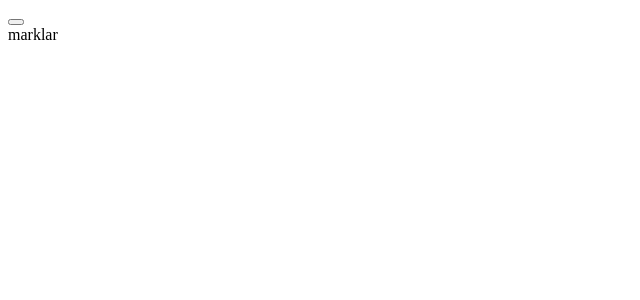
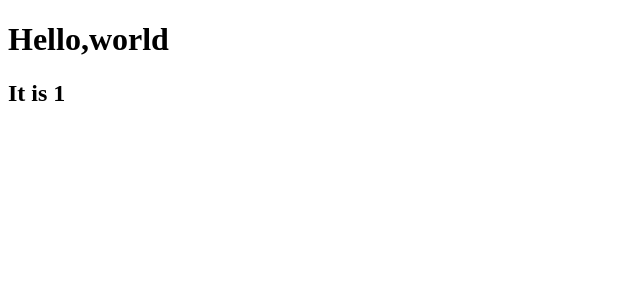
Before and after one commit to lzyup/React, a React (Create React App) app in the folder react-tutorial/: page / in a window 1280 px wide. Shown: the top 300 px of the page, without its empty margins (0-640 px from the left). Built offline with nearby package versions, Linux system fonts and the light colour scheme.

Commit message:
测试react更新条件

```diff
--- a/react-tutorial/src/App.js
+++ b/react-tutorial/src/App.js
@@ -2,6 +2,7 @@ import React, { Component } from 'react';
 import Counter from './components/Counter'
 import PropTypes from 'prop-types'
 import WordAdder from './components/WordAdder';
+import Colock from './components/Colock'
 class App extends Component {
     constructor(props){
         super(props)
@@ -17,7 +18,8 @@ class App extends Component {
             //     onDecrement={this.props.onDecrement}
             // >
             // </Counter>
-            <WordAdder />
+            <Colock></Colock>
+            // <WordAdder />
         )
     }
 }
--- /dev/null
+++ b/react-tutorial/src/components/Colock.js
@@ -0,0 +1,28 @@
+import React, { Component } from 'react'
+class Colok extends Component {
+    constructor(props) {
+        super(props);
+        this.state = { data: '1' }
+    }
+
+    componentDidMount() {
+
+        setInterval(() => {
+            this.setState({
+                data: '1'
+            })
+        }, 1000);
+    }
+
+    render() {
+        console.log('111111');
+        return (
+            <div>
+                <h1>Hello,world</h1>
+                <h2>It is {this.state.data}</h2>
+            </div>
+        )
+    }
+}
+
+export default Colok
```
